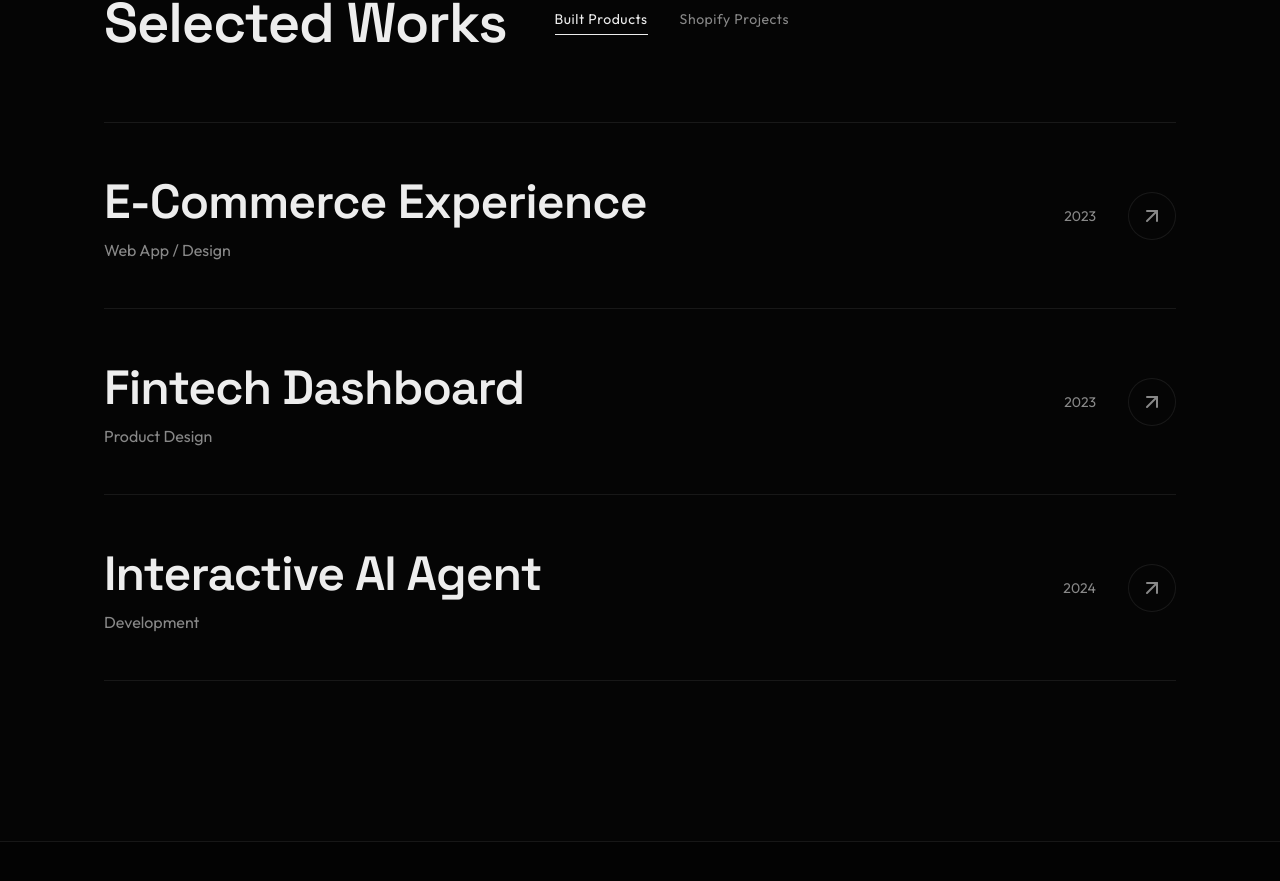
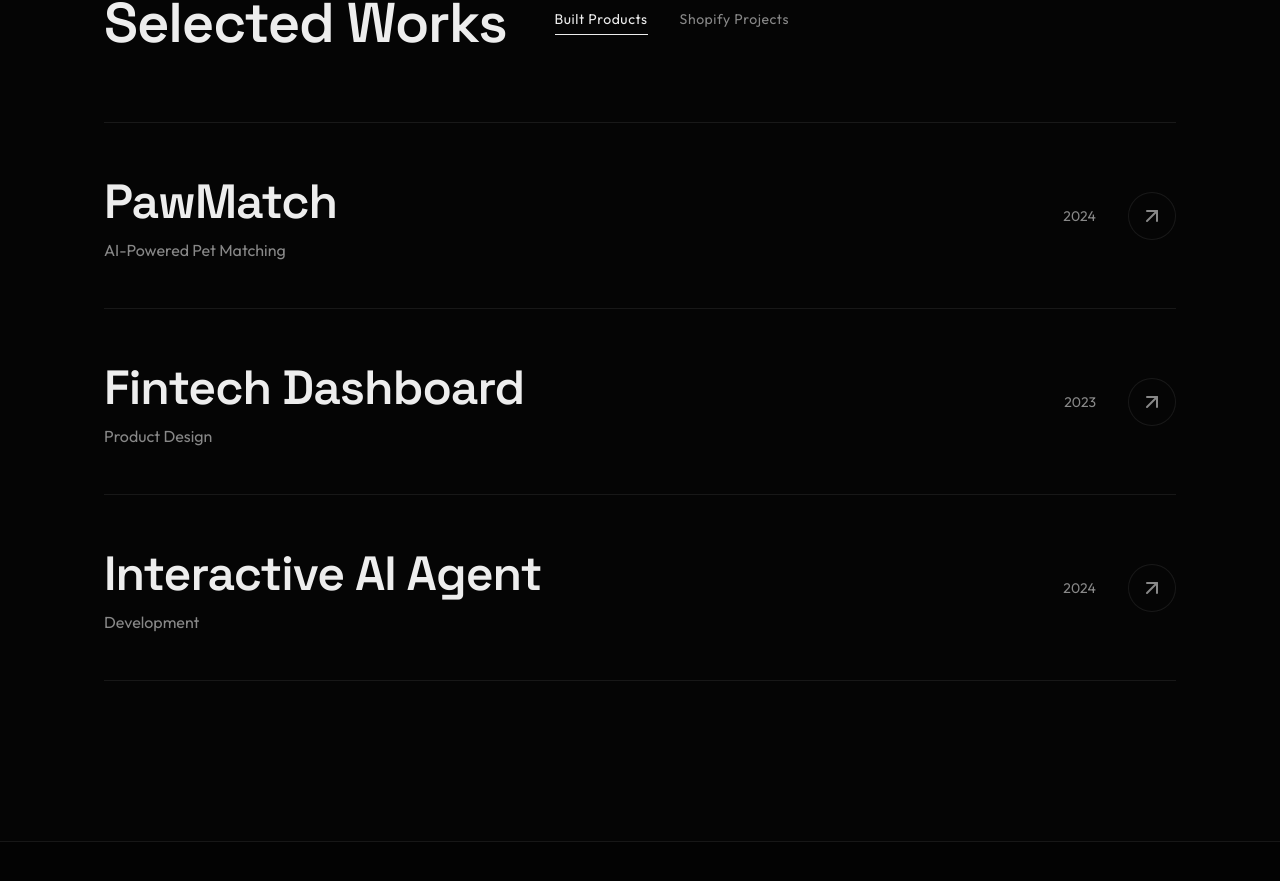
Before and after one commit to Sawantkun/portfolio, a React (Vite) app: page / in a window 1280 px wide. Shown: the part 3318-4199 px from the top of the page. Built offline with nearby package versions, Linux system fonts and the light colour scheme.

Commit message:
updated a project

```diff
--- a/src/components/Projects.css
+++ b/src/components/Projects.css
@@ -80,6 +80,8 @@
   cursor: pointer;
   overflow: hidden;
   z-index: 2;
+  text-decoration: none;
+  color: inherit;
 }
 
 .project-info {
@@ -172,7 +174,7 @@
 .project-preview-img {
   width: 100%;
   height: 100%;
-  object-fit: cover;
+  object-fit: contain;
 }
 
 @media (max-width: 768px) {
--- a/src/components/Projects.jsx
+++ b/src/components/Projects.jsx
@@ -14,10 +14,11 @@ const PROJECTS = {
   ],
   products: [
     {
-      title: "E-Commerce Experience",
-      category: "Web App / Design",
-      year: "2023",
-      image: "/ecommerce_preview_1774378704863.png"
+      title: "PawMatch",
+      category: "AI-Powered Pet Matching",
+      year: "2024",
+      image: "/pawmatch.jpeg",
+      link: "https://pawmatch-one.vercel.app/"
     },
     {
       title: "Fintech Dashboard",
@@ -38,7 +39,7 @@ export default function Projects() {
   const ref = useRef(null);
   const isInView = useInView(ref, { once: true, margin: "-10%" });
 
-  const [activeTab,    setActiveTab]    = useState('products');
+  const [activeTab, setActiveTab] = useState('products');
   const [activeProject, setActiveProject] = useState(null);
 
   const x = useMotionValue(0);
@@ -137,7 +138,10 @@ function ProjectItem({ project, index, isInView, setActiveProject }) {
   const [isHovered, setIsHovered] = useState(false);
 
   return (
-    <motion.div
+    <motion.a
+      href={project.link || "#"}
+      target={project.link ? "_blank" : undefined}
+      rel={project.link ? "noopener noreferrer" : undefined}
       className="project-item"
       onMouseEnter={() => { setIsHovered(true);  setActiveProject(project); }}
       onMouseLeave={() => { setIsHovered(false); setActiveProject(null); }}
@@ -167,6 +171,6 @@ function ProjectItem({ project, index, isInView, setActiveProject }) {
         animate={{ opacity: isHovered ? 1 : 0 }}
         transition={{ duration: 0.3 }}
       />
-    </motion.div>
+    </motion.a>
   );
 }
```
Also changed, not shown: public/pawmatch.jpeg (added).
